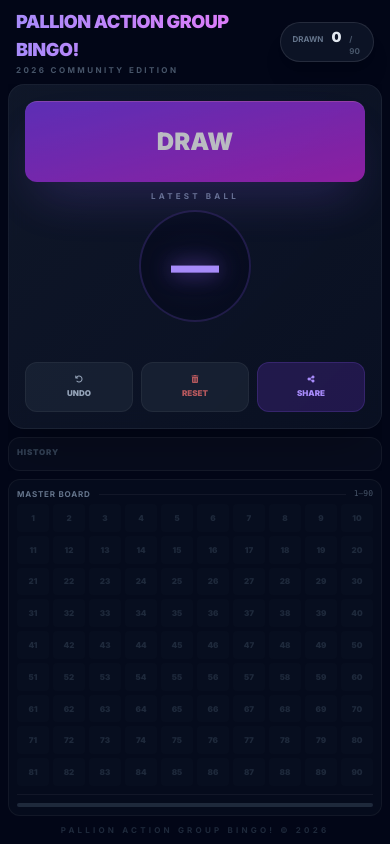
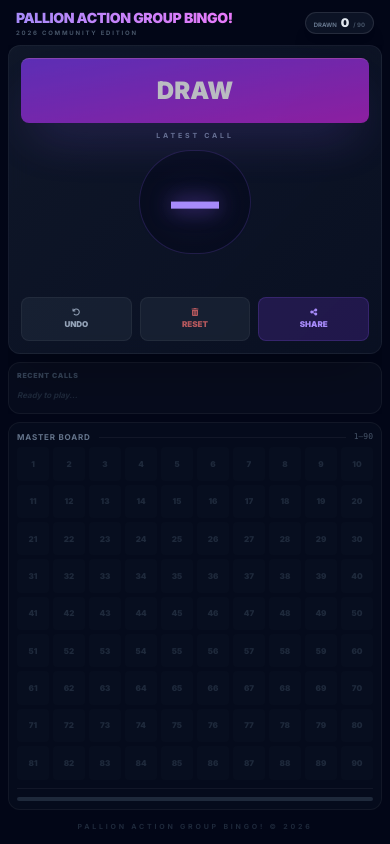
Before and after one commit to kennewby01-star/Pallion-Bingo-2026, a React (Vite) app: page / in a window 390 px wide. Built offline with nearby package versions, Linux system fonts and the light colour scheme.

Commit message:
Add files via upload

```diff
--- a/App.tsx
+++ b/App.tsx
@@ -1,4 +1,3 @@
-
 import React, { useState, useCallback, useMemo, useRef, useEffect } from 'react';
 import { BingoState } from './types.ts';
 import { BINGO_RHYMES } from './constants/bingoRhymes.ts';
@@ -72,7 +71,6 @@ const App: React.FC = () => {
       ...prev,
       drawnNumbers: rest,
       currentNumber: rest.length > 0 ? rest[0] : null,
-      // Fix: Corrected sorting logic and resolved syntax error where comma operator caused 'b' to be treated as a second argument to sort()
       remainingNumbers: [...prev.remainingNumbers, lastDrawn].sort((a, b) => a - b)
     }));
   }, [gameState.drawnNumbers, isRolling]);
@@ -113,49 +111,49 @@ const App: React.FC = () => {
       {/* Header */}
       <header className="flex items-center justify-between flex-shrink-0 px-2 mobile-landscape-hide">
         <div className="flex flex-col">
-          <h1 className="text-lg md:text-3xl font-black bg-gradient-to-r from-violet-400 to-fuchsia-400 bg-clip-text text-transparent uppercase tracking-tight">
+          <h1 className="text-sm md:text-3xl font-black bg-gradient-to-r from-violet-400 to-fuchsia-400 bg-clip-text text-transparent uppercase tracking-tight">
             Pallion Action Group BINGO!
           </h1>
-          <span className="text-[8px] md:text-[10px] text-slate-600 font-bold uppercase tracking-[0.3em]">2026 Community Edition</span>
+          <span className="text-[6px] md:text-[10px] text-slate-600 font-bold uppercase tracking-[0.3em]">2026 Community Edition</span>
         </div>
-        <div className="bg-slate-900/80 px-3 py-1 rounded-full border border-white/10 shadow-xl flex items-baseline gap-2">
-          <span className="text-slate-500 font-bold text-[8px] md:text-[10px] uppercase">Drawn</span>
-          <span className="text-sm md:text-2xl font-black text-slate-200">{gameState.drawnNumbers.length}</span>
-          <span className="text-slate-600 font-bold text-[8px] md:text-xs">/ 90</span>
+        <div className="bg-slate-900/80 px-2 md:px-3 py-0.5 md:py-1 rounded-full border border-white/10 shadow-xl flex items-baseline gap-1 md:gap-2">
+          <span className="text-slate-500 font-bold text-[6px] md:text-[10px] uppercase">Drawn</span>
+          <span className="text-xs md:text-2xl font-black text-slate-200">{gameState.drawnNumbers.length}</span>
+          <span className="text-slate-600 font-bold text-[6px] md:text-xs">/ 90</span>
         </div>
       </header>
 
       <main className="flex-1 min-h-0 flex flex-col md:flex-row mobile-landscape-row gap-2 md:gap-6 overflow-hidden">
 
-        {/* LEFT PANEL: Improved space usage */}
-        <div className="flex-shrink-0 flex flex-col md:w-[40%] mobile-landscape-w-left gap-2 md:gap-4 overflow-hidden">
-          <div className="gradient-border rounded-2xl md:rounded-[2.5rem] flex-1 flex flex-col p-4 md:p-10 shadow-2xl relative overflow-hidden">
+        {/* LEFT PANEL: Shared space on portrait, fixed width on landscape/desktop */}
+        <div className="flex-1 md:flex-none md:w-[40%] mobile-landscape-w-left flex flex-col gap-2 md:gap-4 overflow-hidden">
+          <div className="gradient-border rounded-xl md:rounded-[2.5rem] flex-1 flex flex-col p-3 md:p-8 shadow-2xl relative overflow-hidden">
 
-            {/* 1. Large Draw Button */}
+            {/* 1. DRAW BUTTON */}
             <button
               onClick={drawNumber}
               disabled={gameState.remainingNumbers.length === 0 || isRolling}
-              className={`w-full py-6 md:py-14 rounded-xl md:rounded-[2rem] bg-gradient-to-br from-violet-600 to-fuchsia-600 text-white font-black text-2xl md:text-7xl shadow-2xl shadow-violet-500/30 active:scale-95 transition-all disabled:opacity-50 border-t border-white/20 mb-2 md:mb-auto mobile-landscape-btn-height ${!isRolling && gameState.remainingNumbers.length > 0 ? 'animate-pulse' : ''}`}
+              className={`w-full py-4 md:py-12 rounded-lg md:rounded-[1.5rem] bg-gradient-to-br from-violet-600 to-fuchsia-600 text-white font-black text-2xl md:text-6xl shadow-2xl shadow-violet-500/30 active:scale-95 transition-all disabled:opacity-50 border-t border-white/20 flex-shrink-0 ${!isRolling && gameState.remainingNumbers.length > 0 ? 'animate-pulse' : ''}`}
             >
               {isRolling ? <i className="fas fa-sync fa-spin"></i> : 'DRAW'}
             </button>
 
-            {/* 2. Massive Centered Number */}
-            <div className="flex-1 flex flex-col items-center justify-center min-h-0">
-              <div className="text-slate-500 font-bold uppercase tracking-[0.4em] text-[8px] md:text-[10px] mb-2 mobile-landscape-hide">
-                {isRolling ? 'Selecting...' : 'Latest Ball'}
+            {/* 2. NUMBER DISPLAY */}
+            <div className="flex-1 flex flex-col items-center justify-center min-h-0 py-2">
+              <div className="text-slate-500 font-bold uppercase tracking-[0.4em] text-[7px] md:text-[10px] mb-2 md:mb-3 mobile-landscape-hide">
+                {isRolling ? 'Selecting...' : 'Latest Call'}
               </div>
 
-              <div className={`relative flex items-center justify-center w-28 h-28 md:w-64 md:h-64 mobile-landscape-num-size rounded-full border-2 md:border-4 border-violet-500/20 bg-slate-950/40 transition-transform duration-300 ${isAnimate ? 'scale-110' : ''}`}>
-                <span className={`text-5xl md:text-[11rem] mobile-landscape-text-xl font-black neon-glow transition-all duration-200
+              <div className={`relative flex items-center justify-center w-28 h-28 md:w-64 md:h-64 mobile-landscape-num-size rounded-full border md:border-4 border-violet-500/20 bg-slate-950/40 transition-transform duration-300 ${isAnimate ? 'scale-110' : ''}`}>
+                <span className={`text-5xl md:text-[10rem] mobile-landscape-text-xl font-black neon-glow transition-all duration-200
                   ${isRolling ? 'rolling-effect text-slate-700' : 'text-violet-400'}
                 `}>
                   {isRolling ? rollingNumber : (gameState.currentNumber ?? '—')}
                 </span>
               </div>
 
-              {/* 3. Rhyme Display */}
-              <div className="mt-2 md:mt-8 h-8 md:h-12 flex items-center justify-center px-4">
+              {/* 3. RHYME DISPLAY */}
+              <div className="mt-2 md:mt-8 min-h-[1.2rem] md:min-h-[4rem] flex items-center justify-center px-4">
                 {!isRolling && gameState.currentNumber && (
                   <div className="text-fuchsia-400 font-black text-xs md:text-3xl mobile-landscape-rhyme-text uppercase tracking-widest animate-pulse text-center leading-tight">
                     "{BINGO_RHYMES[gameState.currentNumber]}"
@@ -164,36 +162,37 @@ const App: React.FC = () => {
               </div>
             </div>
 
-            {/* 4. Controls */}
-            <div className="mt-auto flex gap-2 md:gap-3">
-              <button onClick={undoLastDraw} disabled={gameState.drawnNumbers.length === 0 || isRolling} className="flex-1 py-3 md:py-5 bg-slate-800/60 hover:bg-slate-800 rounded-xl md:rounded-2xl text-[8px] md:text-[10px] font-black text-slate-400 border border-white/5 active:scale-95 transition-all flex flex-col md:flex-row items-center justify-center gap-1 md:gap-2">
+            {/* 4. CONTROLS */}
+            <div className="mt-auto pt-2 md:pt-6 flex gap-2 md:gap-3 flex-shrink-0">
+              <button onClick={undoLastDraw} disabled={gameState.drawnNumbers.length === 0 || isRolling} className="flex-1 py-2.5 md:py-5 bg-slate-800/60 hover:bg-slate-800 rounded-lg md:rounded-2xl text-[8px] md:text-[10px] font-black text-slate-400 border border-white/5 active:scale-95 transition-all flex flex-col md:flex-row items-center justify-center gap-0.5 md:gap-2">
                 <i className="fas fa-undo"></i> <span>UNDO</span>
               </button>
-              <button onClick={resetGame} disabled={isRolling} className="flex-1 py-3 md:py-5 bg-slate-800/60 hover:bg-slate-800 rounded-xl md:rounded-2xl text-[8px] md:text-[10px] font-black text-red-400/70 border border-white/5 active:scale-95 transition-all flex flex-col md:flex-row items-center justify-center gap-1 md:gap-2">
+              <button onClick={resetGame} disabled={isRolling} className="flex-1 py-2.5 md:py-5 bg-slate-800/60 hover:bg-slate-800 rounded-lg md:rounded-2xl text-[8px] md:text-[10px] font-black text-red-400/70 border border-white/5 active:scale-95 transition-all flex flex-col md:flex-row items-center justify-center gap-0.5 md:gap-2">
                 <i className="fas fa-trash-alt"></i> <span>RESET</span>
               </button>
-              <button onClick={shareApp} className="flex-1 py-3 md:py-5 bg-violet-600/20 hover:bg-violet-600/40 rounded-xl md:rounded-2xl text-[8px] md:text-[10px] font-black text-violet-400 border border-violet-500/20 active:scale-95 transition-all flex flex-col md:flex-row items-center justify-center gap-1 md:gap-2">
+              <button onClick={shareApp} className="flex-1 py-2.5 md:py-5 bg-violet-600/20 hover:bg-violet-600/40 rounded-lg md:rounded-2xl text-[8px] md:text-[10px] font-black text-violet-400 border border-violet-500/20 active:scale-95 transition-all flex flex-col md:flex-row items-center justify-center gap-0.5 md:gap-2">
                 <i className="fas fa-share-alt"></i> <span>SHARE</span>
               </button>
             </div>
           </div>
 
-          {/* History bar */}
-          <div className="bg-slate-900/40 p-2 md:p-3 rounded-xl md:rounded-2xl border border-white/5 mobile-landscape-hide">
-            <h3 className="text-[8px] md:text-[10px] text-slate-700 font-black uppercase tracking-widest mb-1">History</h3>
-            <div className="flex gap-2 overflow-x-auto scrollbar-hide">
-              {gameState.drawnNumbers.slice(1, 15).map((num, i) => (
-                <div key={i} className="flex-shrink-0 w-8 h-8 md:w-10 md:h-10 rounded-lg bg-slate-800 border border-white/5 flex items-center justify-center font-bold text-[10px] text-slate-500">
+          {/* Recent History - Hidden on very small portrait height */}
+          <div className="bg-slate-900/40 p-2 md:p-3 rounded-xl md:rounded-2xl border border-white/5 mobile-landscape-hide flex-shrink-0">
+            <h3 className="text-[7px] md:text-[10px] text-slate-700 font-black uppercase tracking-widest mb-1">Recent Calls</h3>
+            <div className="flex gap-1.5 overflow-x-auto scrollbar-hide">
+              {gameState.drawnNumbers.slice(1, 10).map((num, i) => (
+                <div key={i} className="flex-shrink-0 w-7 h-7 md:w-10 md:h-10 rounded-md bg-slate-800 border border-white/5 flex items-center justify-center font-bold text-[9px] md:text-base text-slate-500">
                   {num}
                 </div>
               ))}
+              {gameState.drawnNumbers.length < 2 && <div className="text-slate-800 font-bold text-[8px] italic py-1">Ready to play...</div>}
             </div>
           </div>
         </div>
 
-        {/* RIGHT PANEL: The "Perfect" Grid Board (Restored) */}
+        {/* RIGHT PANEL: Shared space on portrait, flex-1 on landscape/desktop */}
         <div className="flex-1 flex flex-col bg-slate-900/30 rounded-xl md:rounded-3xl p-2 md:p-6 border border-white/5 min-h-0 overflow-hidden mobile-landscape-w-right mobile-landscape-p">
-          <div className="flex items-center justify-between mb-1 md:mb-3">
+          <div className="flex items-center justify-between mb-1 md:mb-3 flex-shrink-0">
             <h2 className="text-[8px] md:text-sm font-bold text-slate-500 uppercase tracking-widest">Master Board</h2>
             <div className="h-[1px] flex-1 mx-2 md:mx-4 bg-white/5"></div>
             <div className="text-[8px] md:text-[10px] text-slate-600 font-mono">1–90</div>
@@ -222,7 +221,7 @@ const App: React.FC = () => {
 
       </main>
 
-      <footer className="text-center text-slate-800 text-[8px] flex-shrink-0 uppercase tracking-[0.4em] font-bold mobile-landscape-hide">
+      <footer className="text-center text-slate-800 text-[7px] md:text-[10px] flex-shrink-0 uppercase tracking-[0.4em] font-bold mobile-landscape-hide py-1">
         Pallion Action Group BINGO! © 2026
       </footer>
     </div>
```
